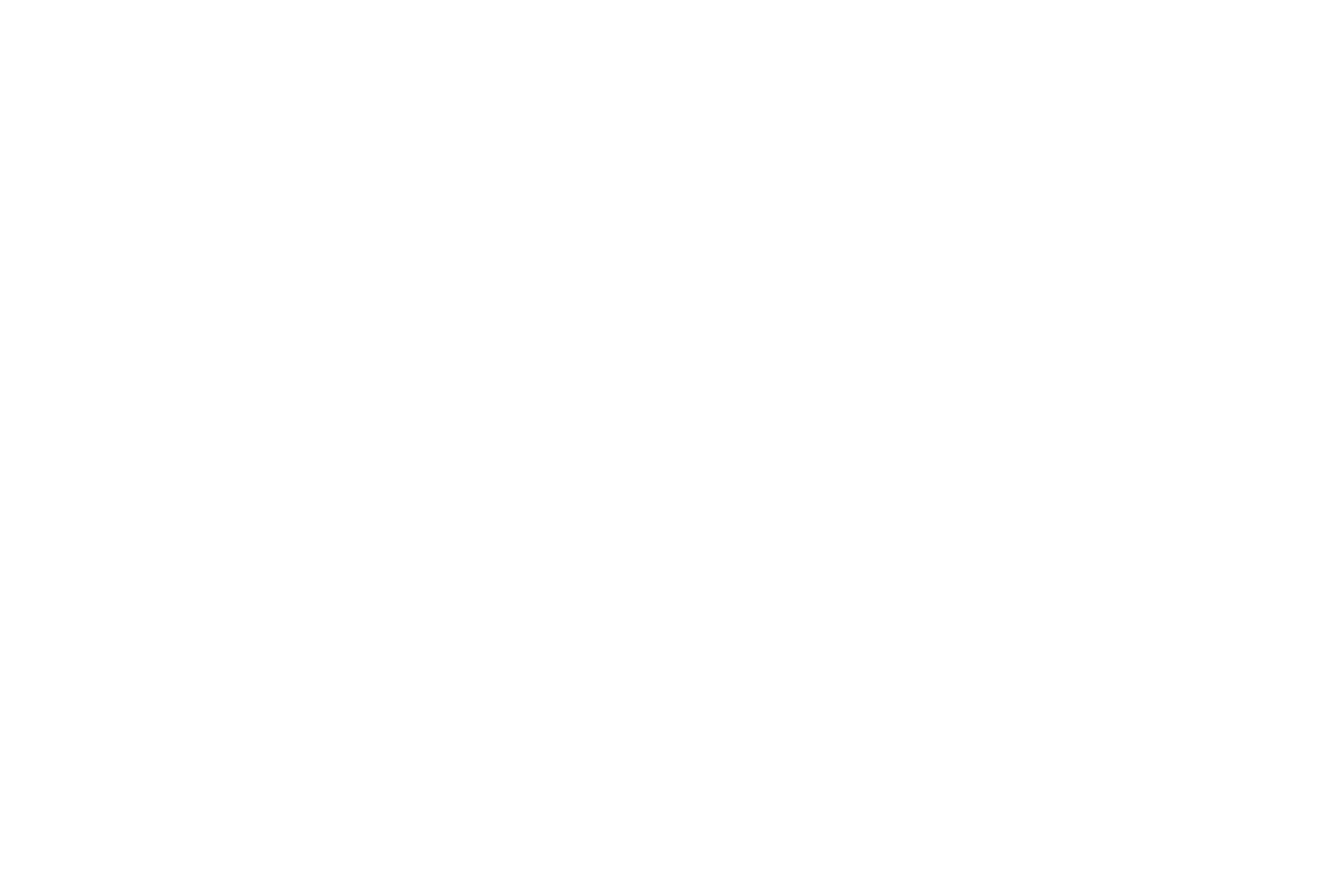
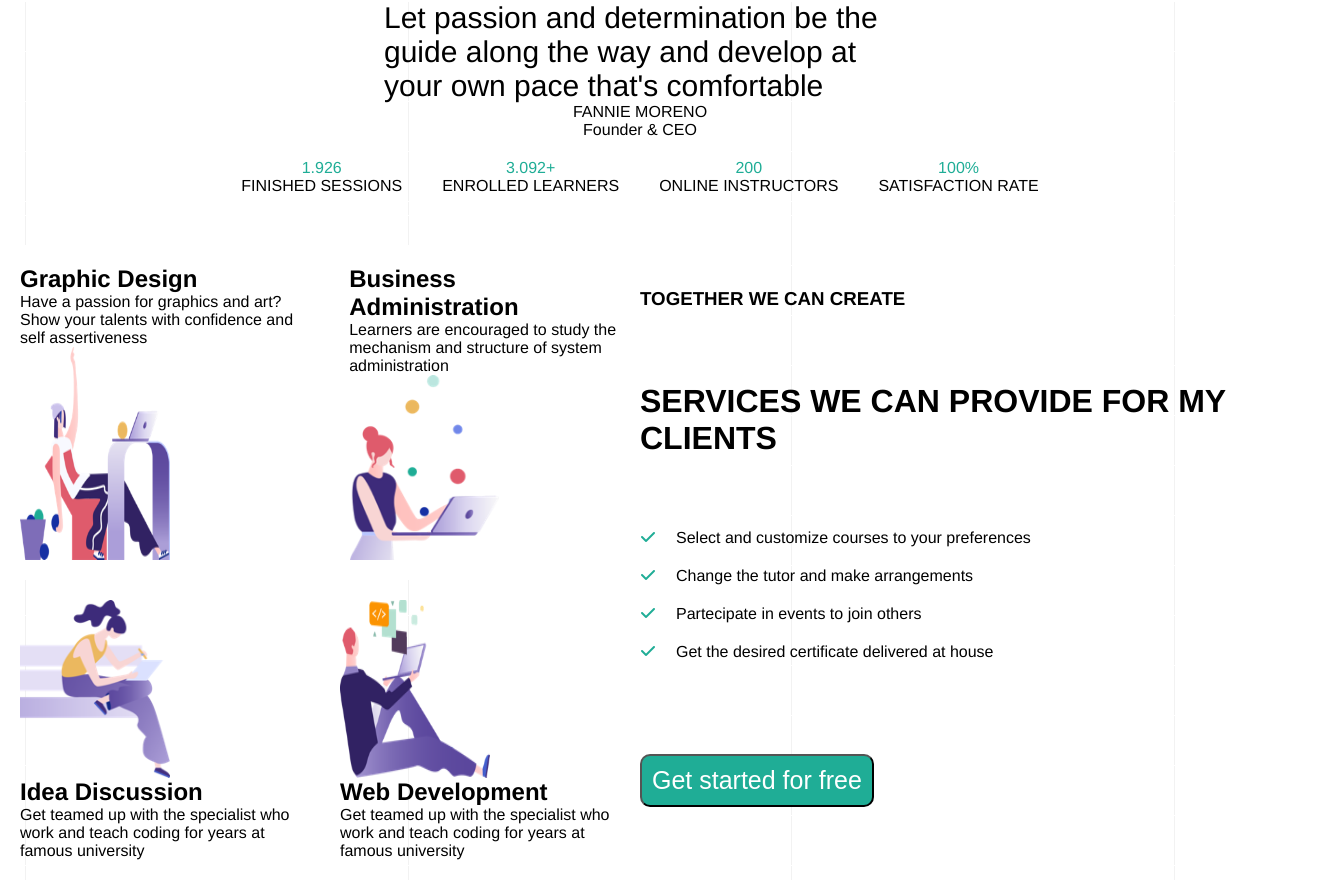
Before and after one commit to Santoni92/proj-html-vuejs, a Vue app: page / in a window 1280 px wide. Shown: the part 697-1577 px from the top of the page, 1325 px wide, since content can reach past the window. Before the commit the page ends 800 px from the top, so only its background shows below. Built offline with nearby package versions, Linux system fonts and the light colour scheme.

Commit message:
aggiunta sezione nel MainComponent.vue

```diff
--- a/src/App.vue
+++ b/src/App.vue
@@ -2,12 +2,14 @@
   <div id="app">
     <HeaderComponent :vociMenuHeader="vociMenuHeader"/>
     <Jumbotron/>
+    <MainComponent/>
   </div>
 </template>
 
 <script>
 import HeaderComponent from './components/HeaderComponent.vue'
 import Jumbotron from './components/Jumbotron.vue'
+import MainComponent from './components/MainComponent.vue'
 
 export default {
   name: 'App',
@@ -18,18 +20,27 @@
   },
   components: {
     HeaderComponent,
-    Jumbotron
+    Jumbotron,
+    MainComponent
   }
 }
 </script>
 
 <style lang="scss">
+*{
+  padding:0;
+  margin:0;
+  box-sizing:border-box;
+}
 #app {
+
   font-family: Avenir, Helvetica, Arial, sans-serif;
   -webkit-font-smoothing: antialiased;
   -moz-osx-font-smoothing: grayscale;
-  /*text-align: center;
+  /*
+  text-align: center;
   color: #2c3e50;
   margin-top: 60px;*/
+
 }
 </style>
--- a/src/components/ButtonComponent.vue
+++ b/src/components/ButtonComponent.vue
@@ -1,12 +1,12 @@
 <template>
-  <button>{{ message }}</button>
+  <button>{{ messageButton }}</button>
 </template>
 
 <script>
 export default {
     name:'ButtonComponent',
     props:{
-        message:String
+        messageButton:String
     }
 }
 </script>
--- /dev/null
+++ b/src/components/CardImgDown.vue
@@ -0,0 +1,20 @@
+<template>
+  <div class="card">
+      <h2>{{ informationObject.titolo }}</h2>
+      <p>{{ informationObject.testo }}</p>
+      <img :src="informationObject.imgUrl" alt="">
+  </div>
+</template>
+
+<script>
+export default {
+    name:'CardImgDown',
+    props:{
+        informationObject:Array
+    },
+}
+</script>
+
+<style>
+
+</style>
--- a/src/components/HeaderComponent.vue
+++ b/src/components/HeaderComponent.vue
@@ -37,7 +37,7 @@
   .container{
     max-width:1170px;
     margin:0 auto;
-   display:flex;
+    display:flex;
     justify-content: space-between;
     align-items: center;
     color:white;
@@ -57,10 +57,15 @@
             justify-content:space-between;
           }
           .search{
+            background-color:white;
             border: 1px solid wheat;
             border-radius:50px;
+            padding:5px;
            input{
                 border-style: none;
+               }
+               i{
+                 color:#1fad96;
                }
           }
      }
--- a/src/components/Jumbotron.vue
+++ b/src/components/Jumbotron.vue
@@ -2,7 +2,12 @@
   <div>
           <h1>Learn At Your Own Pace!</h1>
           <h3>Get teamed up with people of the same will</h3>
-          <ButtonComponent :message="message"/>
+          <ButtonComponent :messageButton="message"/>
+          <div class="immagini">
+              <img src="../../public/img/home-6-hero-left-person.png" alt="">
+              <img src="../../public/img/home-6-hero-poster-final.jpg" alt="">
+              <img src="../../public/img/home-6-hero-right-person.png" alt="">
+          </div>
   </div>
 </template>
 
@@ -26,5 +31,12 @@
     display:flex;
     flex-direction:column;
     align-items: center;
+    color:white;
+    background-color: #1f2154;
+    .immagini{
+        display:flex;
+        flex-direction:row;
+        justify-content: center;
+    }
 }
 </style>
--- /dev/null
+++ b/src/components/MainComponent.vue
@@ -0,0 +1,198 @@
+<template>
+<div>
+    <!--sez. let-passion-->
+    <div id="let-passion">
+        <div class="testo">
+             <p>Let passion and determination be the guide along the way and develop at your own pace that's comfortable</p>
+             <span>FANNIE MORENO</span>
+             <span>Founder &#38; CEO</span>
+        </div>
+        <div class="info-in-numeri">
+            <div class="info">
+                <span class="green">1.926</span>
+                <span>FINISHED SESSIONS</span>
+            </div>
+             <div class="info">
+                <span class="green">3.092+</span>
+                <span>ENROLLED LEARNERS</span>
+            </div>
+            <div class="info">
+                <span class="green">200</span>
+                <span>ONLINE INSTRUCTORS</span>
+            </div>
+             <div class="info">
+                <span class="green">100%</span>
+                <span>SATISFACTION RATE</span>
+             </div>
+        </div>
+    </div>
+
+    <!--sez. services-we-can-->
+    <div id="services-we-can">
+        <div class="card-side" >
+            <!--CardImgDown :titolo="titoloGraphicDesign" :testo="testoGraphicDesign" :urlImg="urlImgGraphicDesign"/-->
+            <div class="img-down">
+                <CardImgDown :informationObject="cardImgDownInformation"/>
+                <div class="graphic-design">
+                    <h2>Graphic Design</h2>
+                    <p>Have a passion for graphics and art? Show your talents with confidence and self assertiveness </p>
+                    <img src="../../public/img/home-6-service-image-01.png" alt="">
+                </div>
+                <div class="business-administration">
+                    <h2>Business Administration</h2>
+                    <p>Learners are encouraged to study the mechanism and structure of system administration</p>
+                    <img src="../../public/img/home-6-service-image-02.png" alt="">
+                </div>
+            </div>
+            <div class="img-up">
+                <div class="idea-discussion">
+                     <img src="../../public/img/home-6-service-image-03.png" alt="">
+                     <h2>Idea Discussion</h2>
+                     <p>Get teamed up with the specialist who work and teach coding for years at famous university </p>
+                </div>
+                <div class="web-development">
+                    <img src="../../public/img/home-6-service-image-04.png" alt="">
+                    <h2>Web Development</h2>
+                    <p>Get teamed up with the specialist who work and teach coding for years at famous university </p>
+                </div>
+            </div>
+        </div>
+        <div class="elenco">
+            <h3>TOGETHER WE CAN CREATE </h3>
+            <h1>SERVICES WE CAN PROVIDE FOR MY CLIENTS</h1>
+            <ul>
+                <li><i class="fa-solid fa-check"></i>Select and customize courses to your preferences</li>
+                <li><i class="fa-solid fa-check"></i>Change the tutor and make arrangements</li>
+                <li><i class="fa-solid fa-check"></i>Partecipate in events to join others</li>
+                <li><i class="fa-solid fa-check"></i>Get the desired certificate delivered at house</li>
+            </ul>
+            <div class="button">
+                <ButtonComponent :messageButton="message"/>
+            </div>
+        </div>
+    </div>
+</div>
+</template>
+
+<script>
+import ButtonComponent from './ButtonComponent.vue'
+import CardImgDown from './CardImgDown.vue'
+export default {
+name:'MainComponent',
+
+data(){
+    return{
+        cardImgDownInformation:[    //array di oggetti
+            {
+                titolo:'Graphic Design',
+                testo:'Have a passion for graphics and art? Show your talents with confidence and self assertiveness',
+                imgUrl:'../../public/img/home-6-service-image-01.png'
+            }
+        ],
+        /*
+        titoloGraphicDesign:'Graphic Design',
+        testoGraphicDesign:'Have a passion for graphics and art? Show your talents with confidence and self assertiveness',
+        urlImgGraphicDesign:'../../public/img/home-6-service-image-01.png',
+        testoBusinessAdministration:'Learners are encouraged to study the mechanism and structure of system administration'*/
+        message:'Get started for free'
+    }
+},
+
+ components:{
+     ButtonComponent,
+     CardImgDown
+ }
+}
+</script>
+
+<style lang="scss" scoped>
+/*sez.let-passion*/
+#let-passion{
+    display:flex;
+    flex-direction:column;
+    align-items: center;
+    margin-top:30px;
+    background-image:url('../../public/img/background-pattern-grid-line.png');
+    .testo{
+        width:40%;
+        display:flex;
+        flex-direction:column;
+        align-items: center;
+         p{
+             font-size:30px;
+         }
+    }
+    .info-in-numeri{
+        display: flex;
+        .info{
+             display: flex;
+             flex-direction: column;
+             justify-content: center;
+             padding:20px;
+             .green{
+                color:#1fad96;
+                text-align: center;
+                  }
+
+             }
+    }
+    .elenco{
+        display: flex;
+        flex-direction:column;
+    }
+}
+/*sez.services-we-can */
+#services-we-can{
+    background-image:url('../../public/img/background-pattern-grid-line.png');
+    display: flex;
+    .card-side{
+        width:50%;
+        margin-top:30px;
+        .img-down{
+            display:flex;
+            .graphic-design, .business-administration{
+                display:flex;
+                flex-direction:column;
+                background-color: #ffffff;
+                padding:20px;
+                img{
+                    width:150px;
+                    flex-grow:1;
+                    }
+                }
+         }
+        .img-up{
+            display:flex;
+            .idea-discussion,.web-development{
+                display:flex;
+                flex-direction:column;
+                width:50%;
+                padding:20px;
+                img{
+                     width:150px;
+                    flex-grow:1;
+                    }
+             }
+        }
+    }
+    .elenco{
+        width:50%;
+        display:flex;
+        flex-direction: column;
+        justify-content: space-evenly;
+        ul{
+            list-style-type:none;
+            li{
+                margin-bottom: 20px;
+            }
+            li i{
+                margin-right:20px;
+                color:#1fad96;
+            }
+        }
+        .button{
+            width:50%;
+        }
+    }
+}
+</style>
```
